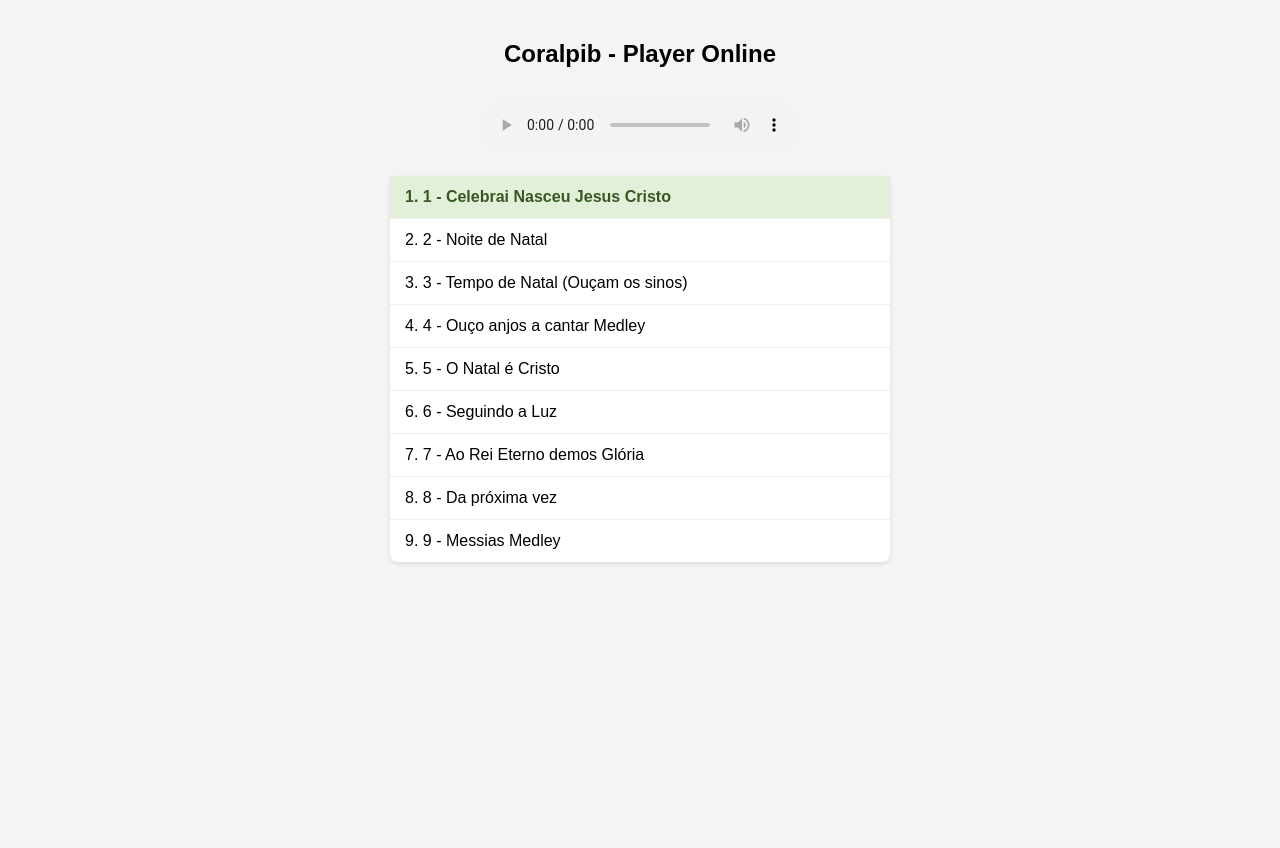
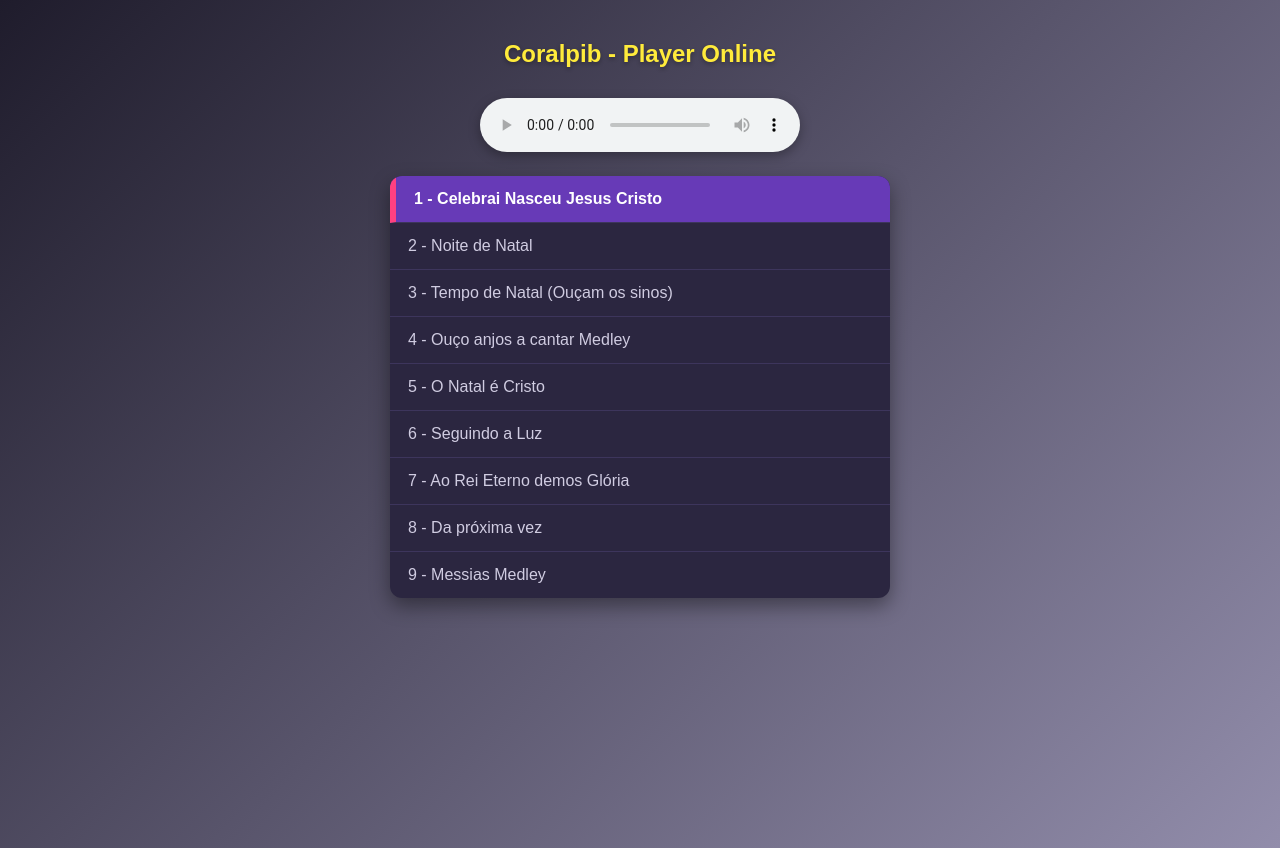
Before and after one commit to prissilasp/coralpib, a plain HTML site: page index.html in a window 1280 px wide. Before the commit the page ends 800 px from the top, so only its background shows below. Drawn offline with Linux system fonts and the light colour scheme.

Commit message:
Update index.html

```diff
--- a/index.html
+++ b/index.html
@@ -4,12 +4,14 @@
   <meta charset="UTF-8">
   <title>Coralpib - Player</title>
   <style>
-    body { text-align: center; font-family: sans-serif; margin-top: 40px; background-color: #f4f4f4; }
-    ul { list-style: none; padding: 0; max-width: 500px; margin: 20px auto; text-align: left; background: #fff; border-radius: 8px; box-shadow: 0 2px 5px rgba(0,0,0,0.1); }
-    li { padding: 12px 15px; border-bottom: 1px solid #eee; cursor: pointer; transition: background 0.2s; }
+    body { text-align: center; font-family: sans-serif; margin-top: 40px; background: linear-gradient(135deg, #1f1c2c, #928dab); color: #ffffff; min-height: 100vh; }
+    h2 { color: #ffeb3b; text-shadow: 0 2px 4px rgba(0,0,0,0.3); }
+    ul { list-style: none; padding: 0; max-width: 500px; margin: 20px auto; text-align: left; background: #2b2640; border-radius: 12px; box-shadow: 0 8px 20px rgba(0,0,0,0.4); overflow: hidden; }
+    li { padding: 14px 18px; border-bottom: 1px solid #3d355c; cursor: pointer; transition: all 0.2s; color: #d0cce1; }
     li:last-child { border-bottom: none; }
-    li:hover { background: #f0f0f0; }
-    li.active { background: #e2f0d9; font-weight: bold; color: #385723; }
+    li:hover { background: #3d355c; color: #ffffff; padding-left: 22px; }
+    li.active { background: #673ab7; font-weight: bold; color: #ffffff; border-left: 6px solid #ff4081; }
+    audio { filter: drop-shadow(0 4px 6px rgba(0,0,0,0.3)); }
   </style>
 </head>
 <body>
@@ -22,7 +24,21 @@
     const audio = document.getElementById('player');
     const playlistElement = document.getElementById('playlist');
 
-    const tracks = [
+    // Nomes dos arquivos reais com a extensão .mp3 no final para o player conseguir tocar
+    const files = [
+      '01 - Grupo Aquila - Celebrai Nasceu Jesus Cristo.mp3',
+      '02 - Noite de Natal - 1º soprano.mp3',
+      '03 - Tempo de Natal - soprano 1.mp3',
+      '04 - Grupo Aquila - Ouco Anjos a Cantar Medley.mp3',
+      '05 - Grupo Aquila - O Natal e Cristo.mp3',
+      '06 - Grupo Aquila - Seguindo a Luz.mp3',
+      '07 - Grupo Aquila - Ao Rei Eterno Demos Gloria.mp3',
+      '08 - Grupo Aquila - Da Proxima Vez.mp3',
+      '09 - Grupo Aquila - Messias Medley.mp3'
+    ];
+
+    // Os nomes bonitos que você definiu para aparecerem na tela
+    const displayNames = [
       '1 - Celebrai Nasceu Jesus Cristo',
       '2 - Noite de Natal',
       '3 - Tempo de Natal (Ouçam os sinos)',
@@ -38,7 +54,7 @@
 
     function loadTrack(index) {
       currentTrack = index;
-      audio.src = tracks[currentTrack];
+      audio.src = files[currentTrack];
       audio.play();
       updateActiveItem();
     }
@@ -54,22 +70,19 @@
       });
     }
 
-    // Criar a lista na tela visualmente
-    tracks.forEach((track, index) => {
+    displayNames.forEach((name, index) => {
       const li = document.createElement('li');
-      li.textContent = (index + 1) + '. ' + track.replace('.mp3', '');
+      li.textContent = name;
       li.onclick = () => loadTrack(index);
       playlistElement.appendChild(li);
     });
 
-    // Passar para a próxima automaticamente ao acabar
     audio.addEventListener('ended', () => {
-      currentTrack = (currentTrack + 1) % tracks.length;
+      currentTrack = (currentTrack + 1) % files.length;
       loadTrack(currentTrack);
     });
 
-    // Carregar a primeira faixa ao abrir
-    audio.src = tracks[currentTrack];
+    audio.src = files[currentTrack];
     updateActiveItem();
   </script>
 </body>
```
